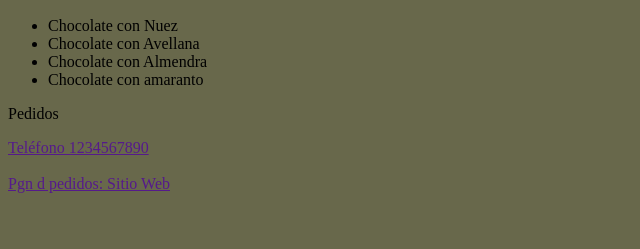
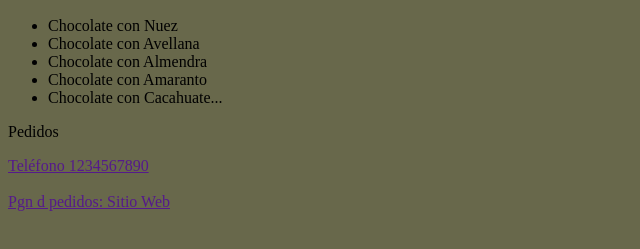
Before and after one commit to jm000tjm/primerRepositorio, a plain HTML site: page index.html in a window 1280 px wide. Shown: the part 137-386 px from the top of the page, without its empty margins (0-640 px from the left). Drawn offline with Linux system fonts and the light colour scheme.

Commit message:
Correccion uno

```diff
--- a/index.html
+++ b/index.html
@@ -13,7 +13,8 @@
         <li>Chocolate con Nuez</li>
         <li>Chocolate con Avellana</li>
         <li>Chocolate con Almendra</li>
-        <li>Chocolate con amaranto</li>
+        <li>Chocolate con Amaranto</li>
+        <li>Chocolate con Cacahuate...</li>
    </ul>
    <p>Pedidos</p>
    <a href="">Teléfono 1234567890</a>      <br /><br />
```
